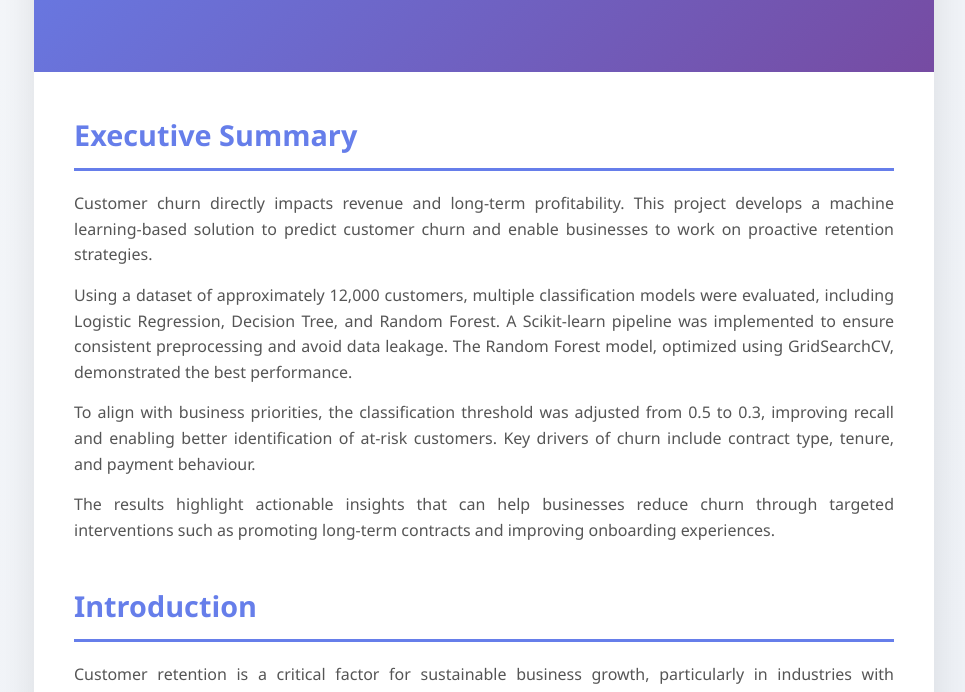
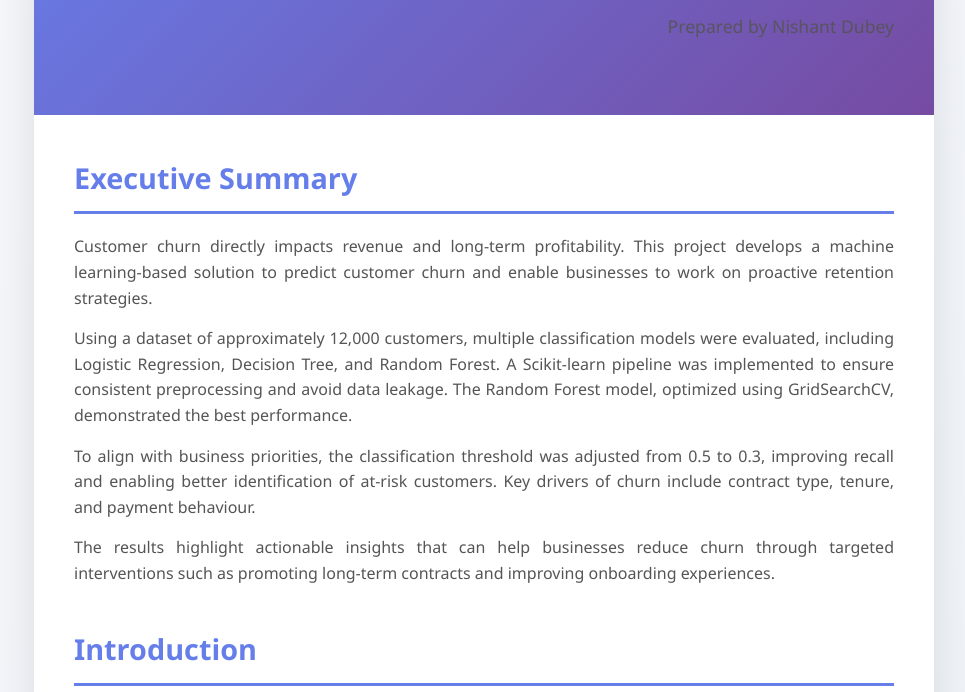
Before and after one commit to nishant1529/customer_churn_dashboard, a website: page index.html in a window 1280 px wide. Shown: the part 185-877 px from the top of the page, without its empty margins (156-1121 px from the left). Drawn offline with Linux system fonts and the light colour scheme.

Commit message:
Add author name to the header section

```diff
--- a/index.html
+++ b/index.html
@@ -187,6 +187,7 @@
         <header>
             <h1>Customer Churn Prediction</h1>
             <p style="text-align: right;">Analysis & Business Recommendations using Machine Learning </p>
+            <p style="text-align: right; text-color: blue;"><span>Prepared by Nishant Dubey</span></p>
         </header>
 
         <main>
```
